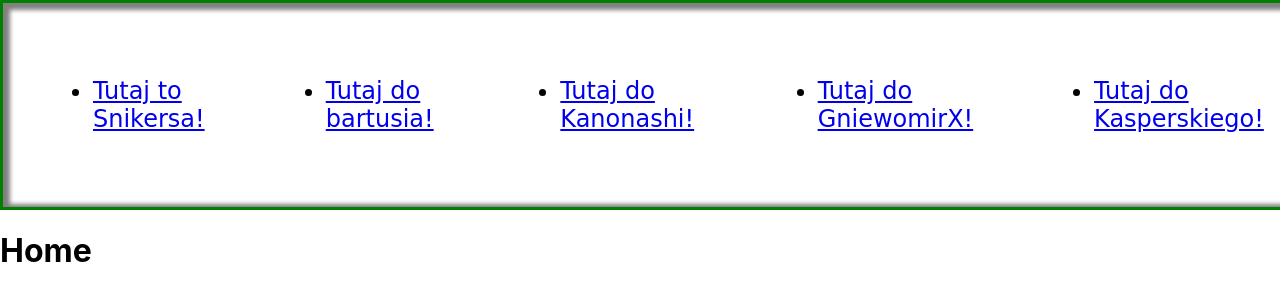
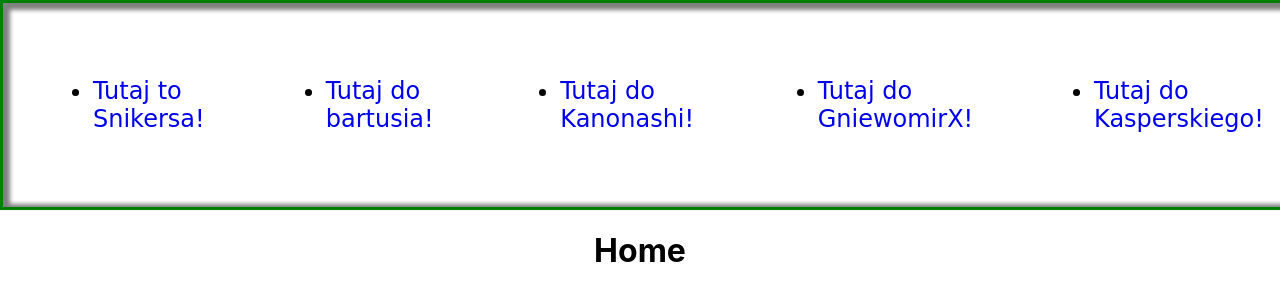
Before and after one commit to Snikerso/optymalisci, a React (Create React App) app: page / in a window 1280 px wide. Shown: the top 300 px of the page. Built offline with nearby package versions, Linux system fonts and the light colour scheme.

Commit message:
home title centered

```diff
--- a/src/App.js
+++ b/src/App.js
@@ -22,7 +22,7 @@ function App() {
             </ul>
           </Header>
           <Routes>
-            <Route index element={<div><h1>Home</h1></div>} />
+            <Route index element={<div><h1 className="home_title">Home</h1></div>} />
             <Route path='bartus' element={<BartusView back={{toHome: "/", textHome: "Home"}} title={"Znajdujesz się na podstronie bartusia."} />} />
             <Route path='kanonashi' element={<KanonashiView back={{to: "/snikers", text:"Do Snikersa"}} title={"U Kanonashi"} />} />
             <Route path='gniewomirx' element={<GniewomirXView back={{to: "/snikers", text:"Do Snikersa"}} title={"U Gniewka"} />} />
--- a/src/components/organism/Header/styles.js
+++ b/src/components/organism/Header/styles.js
@@ -11,9 +11,12 @@ export const Wrapper = styled.div`
     display: flex;
     gap:50px;
     justify-content: center;
-    text-decoration: none;
     font-size: 1.5rem;
     font-family: "Comic Sans MS";
     list-style-type: disc;
   }
+
+  a{
+    text-decoration: none;
+  }
 `
--- a/src/index.css
+++ b/src/index.css
@@ -11,3 +11,7 @@ code {
   font-family: source-code-pro, Menlo, Monaco, Consolas, 'Courier New',
     monospace;
 }
+
+.home_title {
+  text-align: center;
+}
```
